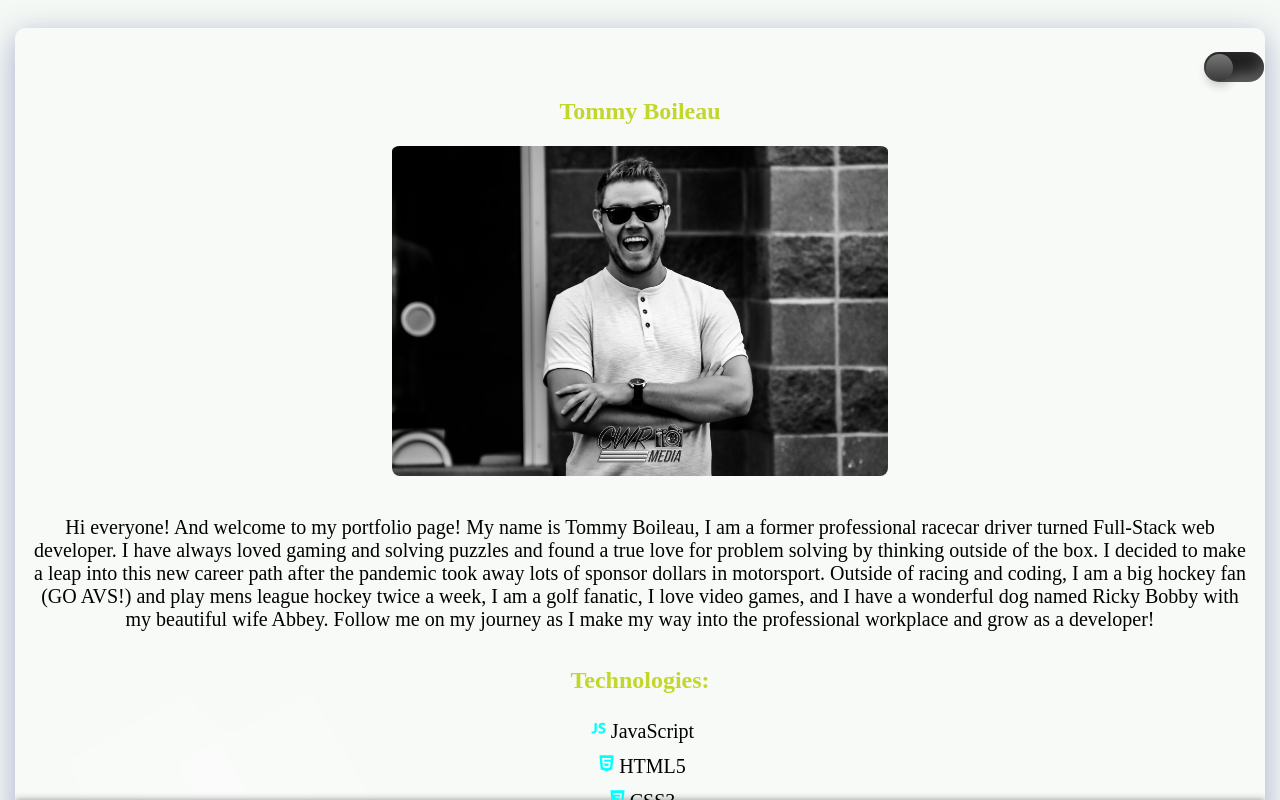
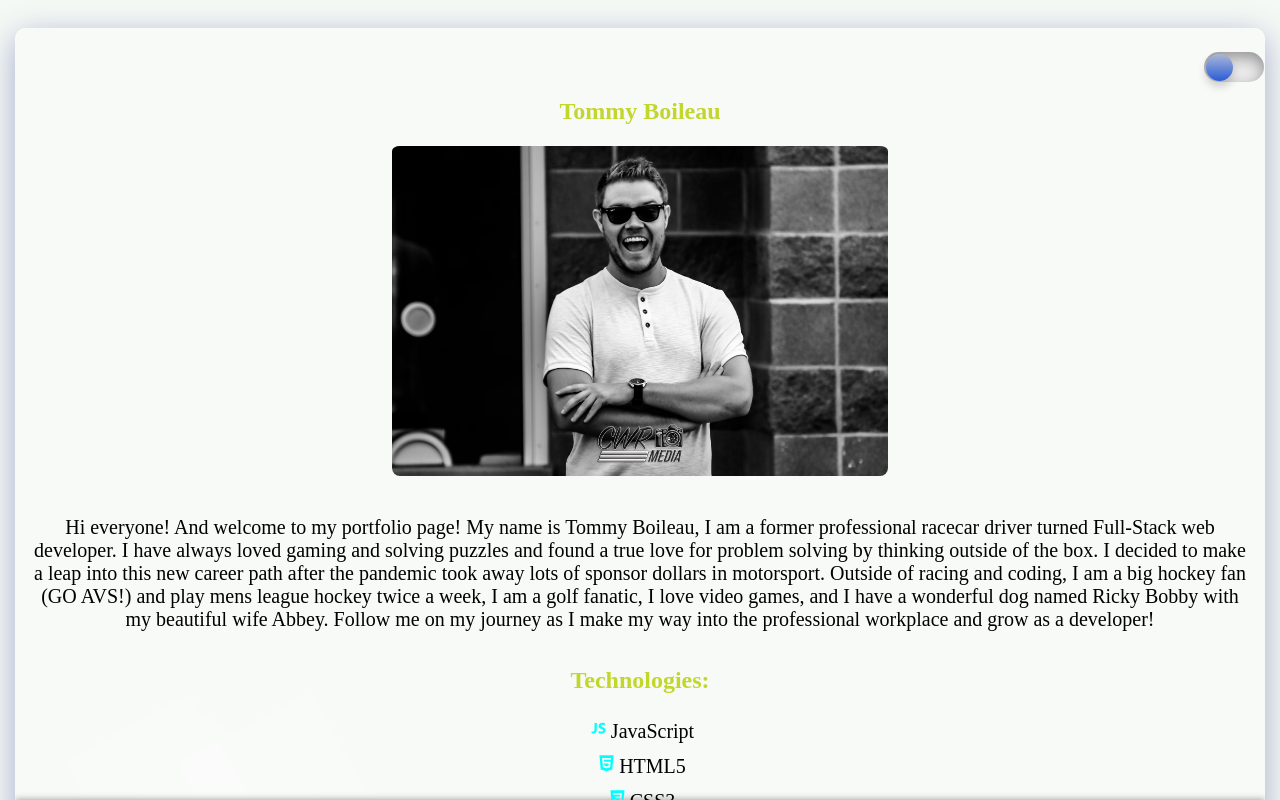
Before and after one commit to TommyBspeed/TommyBspeed.github.io, a React (Create React App) app: page / in a window 1280 px wide. Shown: the top 800 px of the page. Built offline with nearby package versions, Linux system fonts and the light colour scheme.

Commit message:
fixed issue with the toggle coloring.

```diff
--- a/src/Components/DarkMode/DarkMode.css
+++ b/src/Components/DarkMode/DarkMode.css
@@ -3,7 +3,8 @@ label {
   height: 30px;
   position: relative;
   display: block;
-  background: #242424;
+
+  background: #ebebeb;
   border-radius: 200px;
   box-shadow: inset 0px 5px 15px rgba(0, 0, 0, 0.4),
     inset 0px -5px 15px rgba(255, 244, 255, 0.4);
@@ -17,7 +18,8 @@ label::after {
   position: absolute;
   top: 1.5px;
   left: 2px;
-  background: linear-gradient(180deg, #777, #3a3a3a);
+
+  background: linear-gradient(180deg, #abb7d7, #2b5cd6);
   border-radius: 180px;
   box-shadow: 0px 5px 10px rgba(0, 0, 0, 0.2);
 }
@@ -27,13 +29,12 @@ input {
   visibility: hidden;
 }
 input:checked + label {
-  background: #ebebeb;
+  background: #242424;
 }
 input:checked + label:after {
   left: 58px;
   transform: translateX(-100%);
-
-  background: linear-gradient(180deg, #abb7d7, #2b5cd6);
+  background: linear-gradient(180deg, #777, #3a3a3a);
 }
 label,
 label:after {
```
